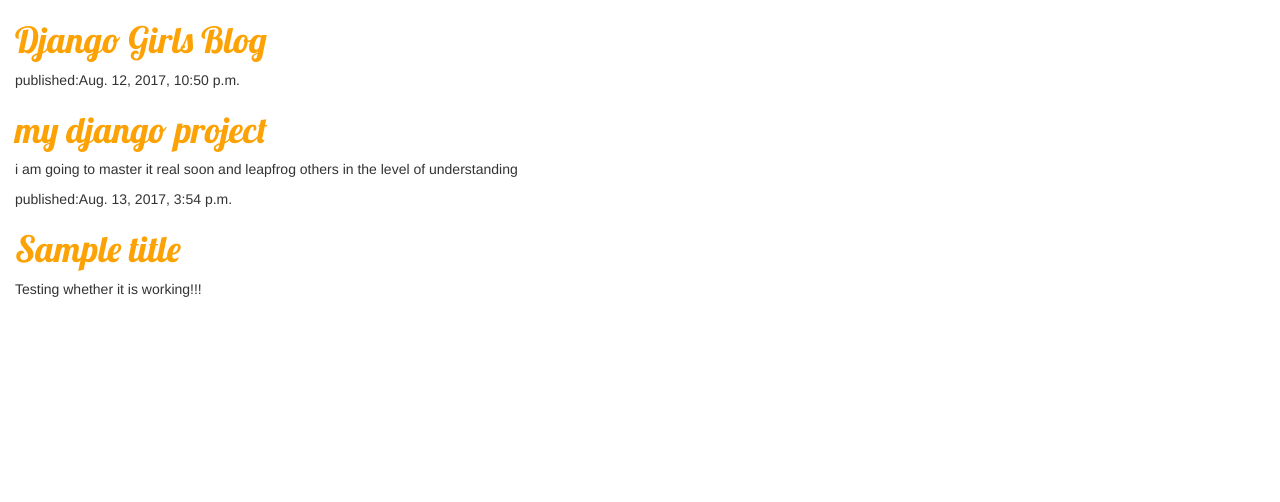
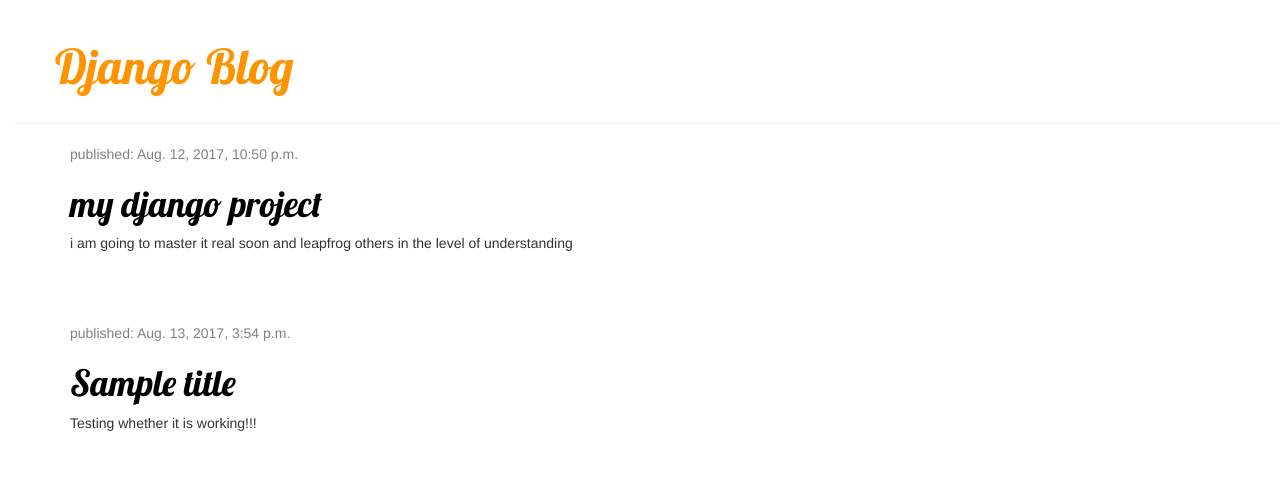
Before and after one commit to mahesh-9/Django-practice-project, a Django app: page / in a window 1280 px wide. Shown: the top 502 px of the page. Run offline with Django 3.2, Linux system fonts and the light colour scheme; data comes from the database, SQL or seed files in the repository; some libraries are stand-ins or nearby versions.

Commit message:
add temp link

```diff
--- a/blog/static/css/blog.css
+++ b/blog/static/css/blog.css
@@ -7,3 +7,51 @@ h1 a {
 body {
 	padding-left: 15px;
 }
+
+.page-header {
+	background-color: #ffffff;
+	margin-top: 0;
+	padding: 20px 20px 20px 40px;
+}
+
+.page-header h1,.page-header h1 a,.page-header h1 a:visited,.page-header h1 a:active{
+	color: #ff9400;
+	font-size: 36pt;
+	text-decoration: none;
+}
+
+
+.content {
+	margin-left: 40px;
+}
+
+h1, h2, h3, h4 {
+	font-family: 'Lobster',cursive;
+}
+
+.date {
+	color: #828282;
+}
+
+.save {
+	float: right;
+}
+
+.post-form textarea, .post-form input {
+    width: 100%;
+}
+
+.top-menu, .top-menu:hover, .top-menu:visited {
+    color: #ffffff;
+    float: right;
+    font-size: 26pt;
+    margin-right: 20px;
+}
+
+.post {
+    margin-bottom: 70px;
+}
+
+.post h1 a, .post h1 a:visited {
+    color: #000000;
+}
--- /dev/null
+++ b/blog/templates/blog/base.html
@@ -0,0 +1,25 @@
+
+{% load staticfiles %}
+<html>
+    <head>
+        <title>Django blog</title>
+        <link rel="stylesheet" href="//maxcdn.bootstrapcdn.com/bootstrap/3.2.0/css/bootstrap.min.css">
+        <link rel="stylesheet" href="//maxcdn.bootstrapcdn.com/bootstrap/3.2.0/css/bootstrap-theme.min.css">
+        <link href='//fonts.googleapis.com/css?family=Lobster&subset=latin,latin-ext' rel='stylesheet' type='text/css'>
+        <link rel="stylesheet" href="{% static 'css/blog.css' %}">
+    </head>
+    <body>
+        <div class="page-header">
+            <h1><a href="/">Django Blog</a></h1>
+        </div>
+
+        <div class="content container">
+            <div class="row">
+                <div class="col-md-8">
+                {% block content %}
+                {% endblock %}
+                </div>
+            </div>
+        </div>
+    </body>
+</html>
--- a/blog/templates/blog/post_list.html
+++ b/blog/templates/blog/post_list.html
@@ -1,22 +1,13 @@
-{% load staticfiles %}
-<html>
-    <head>
-	<link rel="stylesheet" href="//maxcdn.bootstrapcdn.com/bootstrap/3.2.0/css/bootstrap.min.css">
-	<link rel="stylesheet" href="//maxcdn.bootstrapcdn.com/bootstrap/3.2.0/css/bootstrap-theme.min.css">
-	<link rel="stylesheet" href="{% static 'css/blog.css' %}">
-        <link href="//fonts.googleapis.com/css?family=Lobster&subset=latin,latin-ext" rel="stylesheet" type="text/css">
-	<title>Django Girls blog</title>
-    </head>
-    <body>
-        <div>
-            <h1><a href="">Django Girls Blog</a></h1>
-        </div>
-{% for post in posts %}
-	<div>
-	     <p>published:{{post.published_date}}</p>
-	     <h1><a href="">{{post.title}}</a></h1>
-	     <p>{{post.text|linebreaksbr}}</p>
-	</div>
-{% endfor %}
-    </body>
-</html>
+{% extends 'blog/base.html' %}
+
+{% block content %}
+      {% for post in posts %}
+                <div class="post">
+                    <div class="date">
+                        <p>published: {{ post.published_date }}</p>
+                    </div>
+                    <h1><a href="">{{ post.title }}</a></h1>
+                    <p>{{ post.text|linebreaksbr }}</p>
+                </div>
+      {% endfor %}
+{% endblock %}
```
Also changed, not shown: 1 other file.
